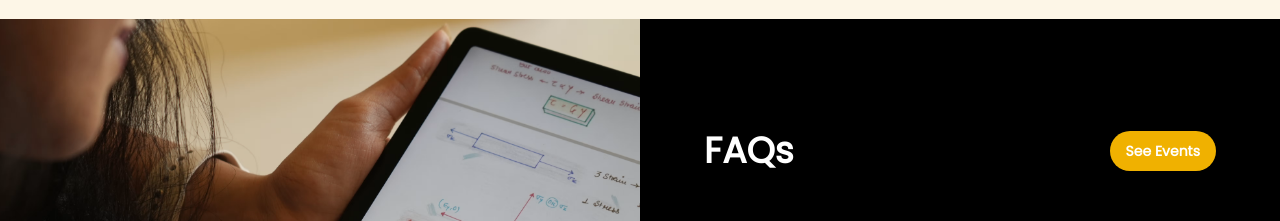
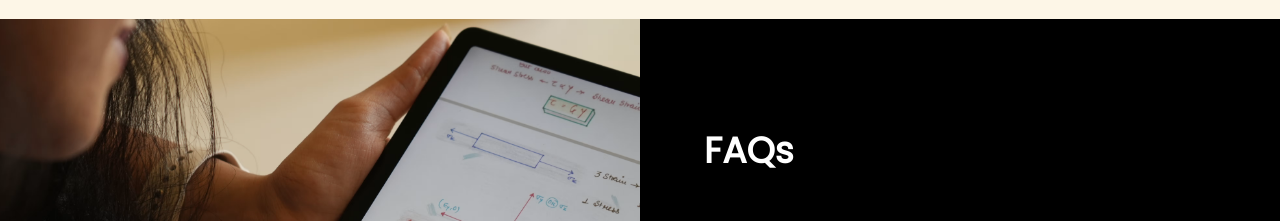
Before and after one commit to TIC-Global-Services/TIC-Hashmint, a Next.js app: page / in a window 1280 px wide. Shown: the part 4300-4521 px from the top of the page. Built offline with nearby package versions, Linux system fonts and the light colour scheme.

Commit message:
fix: faq btn removal

```diff
--- a/components/faq/faq.tsx
+++ b/components/faq/faq.tsx
@@ -60,13 +60,6 @@ const FAQAccordion: React.FC = () => {
           <h2 className="text-2xl sm:text-3xl md:text-4xl font-semibold text-white">
             FAQs
           </h2>
-          <Link
-           href="/#events"
-            className="bg-yellow-500 text-white text-sm font-semibold py-2.5 px-4 rounded-full hover:bg-yellow-600 focus:outline-none focus:ring-2 focus:ring-yellow-500 transition-all"
-
-          >
-            See Events
-          </Link>
         </div>
 
 
```
